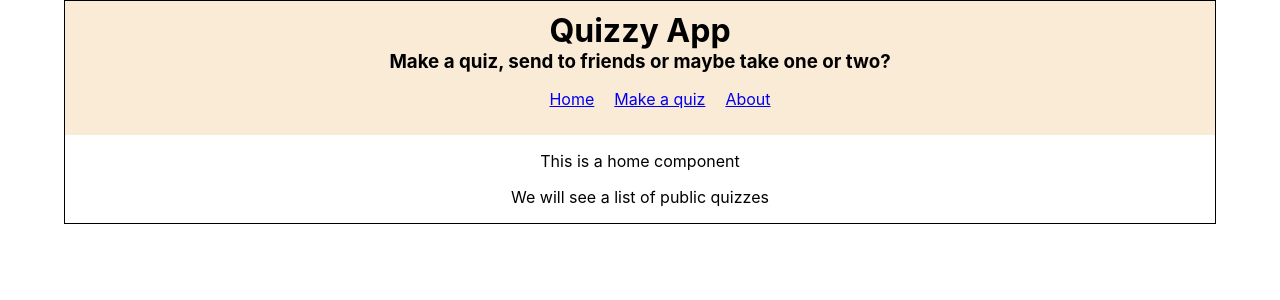
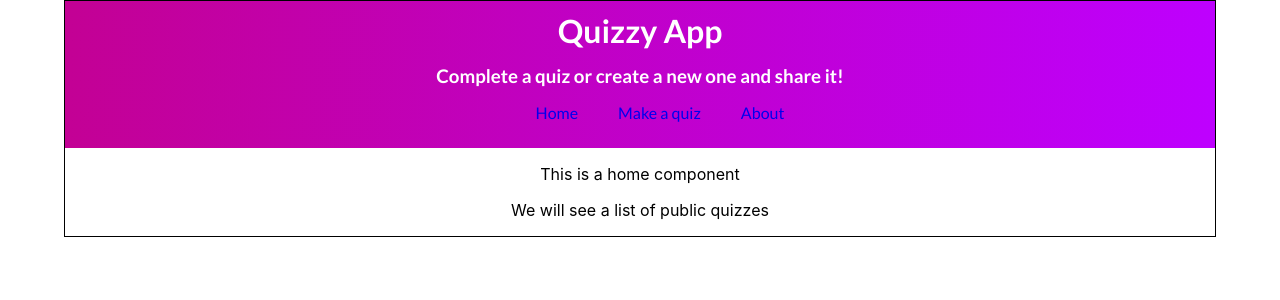
Before and after one commit to HessianPL/quizzy, a React (Create React App) app: page / in a window 1280 px wide. Shown: the top 300 px of the page. Built offline with nearby package versions, Linux system fonts and the light colour scheme.

Commit message:
Add a Lato font and use it in header component

```diff
--- a/public/index.html
+++ b/public/index.html
@@ -24,6 +24,9 @@
       work correctly both with client-side routing and a non-root public URL.
       Learn how to configure a non-root public URL by running `npm run build`.
     -->
+    <link rel="preconnect" href="https://fonts.googleapis.com">
+    <link rel="preconnect" href="https://fonts.gstatic.com" crossorigin>
+    <link href="https://fonts.googleapis.com/css2?family=Inter:wght@400;600;700&family=Lato:wght@300;400;700&display=swap" rel="stylesheet">
     <title>Quizzy</title>
   </head>
   <body>
--- a/src/components/common/Header/Header.css
+++ b/src/components/common/Header/Header.css
@@ -1,6 +1,9 @@
 header {
-    background-color: antiquewhite;
+    background: rgb(195,1,148);
+    background: linear-gradient(94deg, rgba(195,1,148,1) 0%, rgba(190,0,255,1) 100%);
     padding: 10px;
+    color: white;
+    font-family: Lato;
 }
 
 h1 {
@@ -8,7 +11,7 @@ h1 {
 }
 
 h3 {
-    margin: 0;
+    margin: 15px 0 0;
 }
 
 .header__list {
@@ -16,7 +19,14 @@ h3 {
     justify-content: center;
 }
 
-.header__item {
+.header__item,
+.header__item * {
     list-style: none;
     margin: 0 10px;
+    text-decoration: none;
 }
+
+.header__item:hover * {
+    color: white;
+    transition: all 0.3s linear;
+}
--- a/src/components/common/Header/Header.tsx
+++ b/src/components/common/Header/Header.tsx
@@ -6,7 +6,7 @@ export const Header = () => {
     return (
         <header className="header">
             <h1 className="header__title">Quizzy App</h1>
-            <h3 className="header__subtitle">Make a quiz, send to friends or maybe take one or two?</h3>
+            <h3 className="header__subtitle">Complete a quiz or create a new one and share it!</h3>
             <nav className="header__navigation">
                 <ul className="header__list">
                     <li className="header__item">
```
